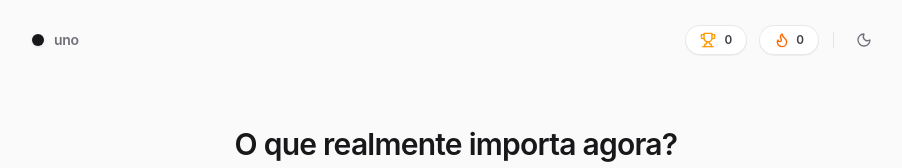
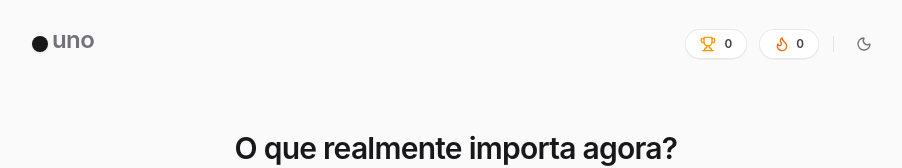
Before and after one commit to allbertuu/uno-web, a Next.js app: page / in a window 1280 px wide. Shown: the top 168 px of the page, without its empty margins (184-1086 px from the left). Built offline with nearby package versions, Linux system fonts and the light colour scheme.

Commit message:
refactor: improve app logo responsiveness

```diff
--- a/src/app/page.tsx
+++ b/src/app/page.tsx
@@ -13,9 +13,9 @@ export default function App() {
       {/* HEADER DISCRETO & 2 ÍCONES DE CONQUISTA */}
       <header className="z-10 mx-auto flex w-full max-w-4xl items-center justify-between px-6 py-6">
         {/* Identidade Minimalista */}
-        <div className="flex items-center gap-2.5 select-none">
-          <div className="h-3 w-3 rounded-full bg-zinc-900 shadow-sm dark:bg-zinc-100" />
-          <span className="text-sm font-semibold tracking-tight text-zinc-500 dark:text-zinc-400">
+        <div className="flex items-center gap-1 select-none">
+          <div className="h-3 w-3 rounded-full bg-zinc-900 shadow-sm sm:h-4 sm:w-4 dark:bg-zinc-100" />
+          <span className="pb-1 text-lg font-semibold tracking-tight text-zinc-500 sm:pb-2 sm:text-2xl dark:text-zinc-400">
             uno
           </span>
         </div>
```
